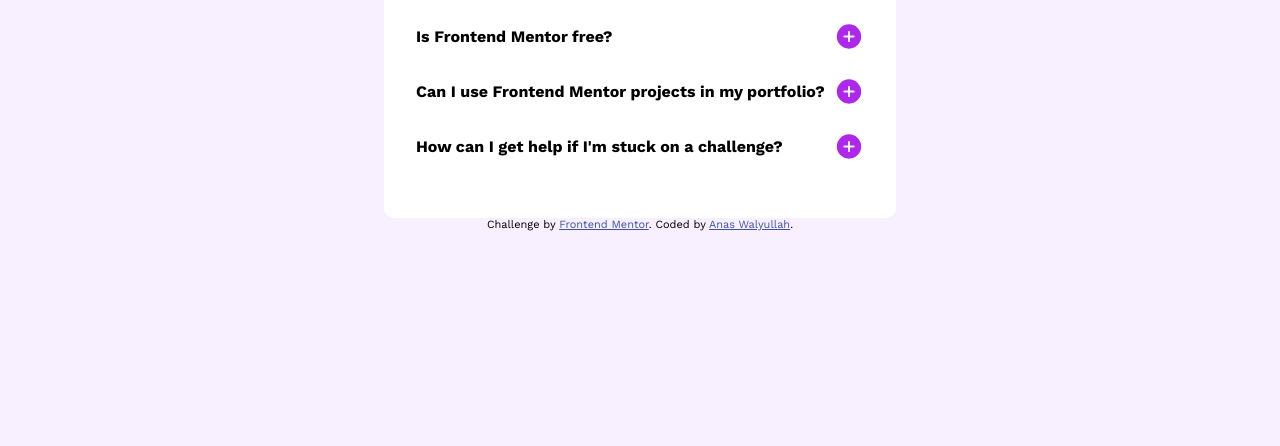
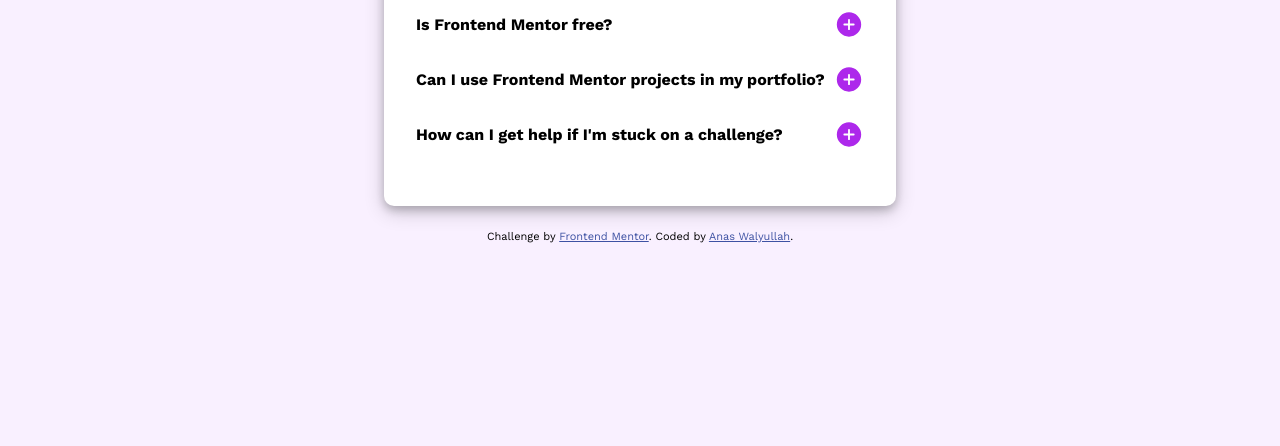
Before and after one commit to anaswal/4-faq-accordion, a plain HTML site: page index.html in a window 1280 px wide. Shown: the part 354-800 px from the top of the page. Drawn offline with nearby package versions, Linux system fonts and the light colour scheme.

Commit message:
Adding box shadow

```diff
--- a/style.css
+++ b/style.css
@@ -15,6 +15,7 @@ body {
   flex-direction: column;
   justify-content: center;
   align-items: center;
+  gap: 1.5rem;
 }
 
 button {
@@ -45,6 +46,7 @@ p {
   background-color: white;
   padding: 2rem;
   border-radius: 10px;
+  box-shadow: 0 4px 8px 0 rgba(0, 0, 0, 0.2), 0 6px 20px 0 rgba(0, 0, 0, 0.19);
 }
 
 .title-card {
```
